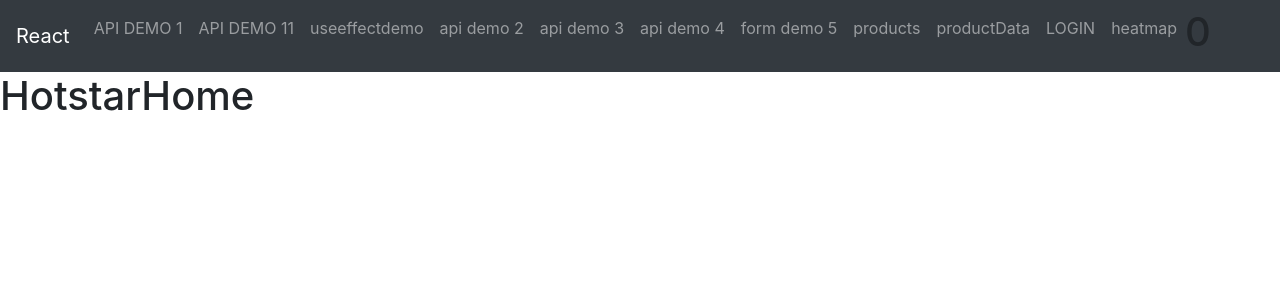
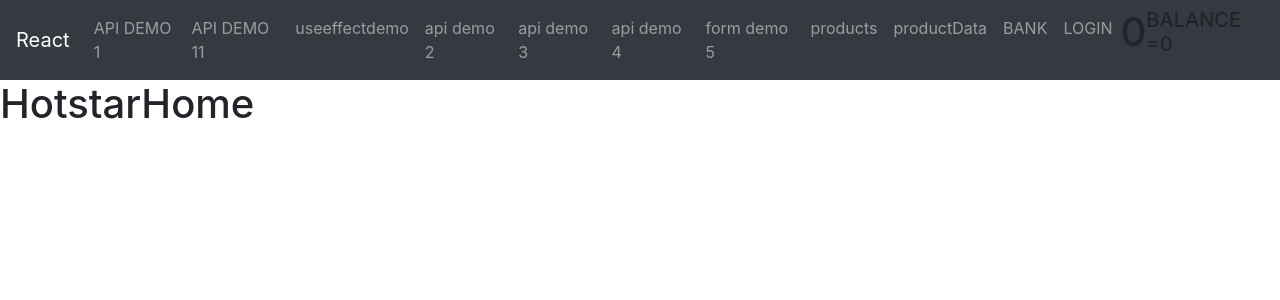
Before and after one commit to samirvithlani/lerning25ft_mern, a React (Vite) app: page / in a window 1280 px wide. Shown: the top 300 px of the page. Built offline with nearby package versions, Linux system fonts and the light colour scheme.

Commit message:
deposit withdraw

```diff
--- a/src/App.jsx
+++ b/src/App.jsx
@@ -48,6 +48,7 @@ import ProtectedRoutes from './hooks/ProtectedRoutes.jsx'
 import { ApiDemo4 } from './components/api/ApiDemo4.jsx'
 import { ReduxProductDataList } from './components/ReduxProductList.jsx'
 import HeatMapOverImage from './components/HeatMapOverImage.jsx'
+import { BankComponent } from './components/BankComponent.jsx'
 
 
 
@@ -88,7 +89,7 @@ function App() {
           <Route path='/updateuser/:id' element = {<UpdateUser/>}></Route>
           <Route path="/products" element = {<Products/>}></Route>
           <Route path='/productData' element = {<ReduxProductDataList/>}></Route>
-          <Route path='/heatmap' element ={<HeatMapOverImage/>}></Route>
+          <Route path='/bankcomp' element = {<BankComponent/>}></Route>
         </Route>
 
         <Route path='/login' element = {<Login/>}></Route>
--- /dev/null
+++ b/src/components/BankComponent.jsx
@@ -0,0 +1,26 @@
+import React, { useState } from 'react'
+import { useDispatch } from 'react-redux'
+import { depositAction } from '../redux/BankSlice'
+
+export const BankComponent = () => {
+
+    const [depositAmount, setdepositAmount] = useState(0)
+    const dispatch = useDispatch()
+
+    const depositHandler = ()=>{
+        console.log(depositAmount)
+        //dispatch(depositAction(depositAmount))
+        dispatch(depositAction(parseInt(depositAmount)))
+    }
+
+  return (
+    <div style={{textAlign:"center", marginTop:"20px"}}>
+        <h1>BankComponent</h1>
+        <div>
+            <label>DEPOSIT</label>
+            <input type='text' onChange={(event)=>{setdepositAmount(event.target.value)}}></input>
+            <button onClick={()=>{depositHandler()}} className='btn btn-primary'>DEPOSIT</button>
+        </div>
+    </div>
+  )
+}
--- a/src/components/Navbar.jsx
+++ b/src/components/Navbar.jsx
@@ -9,6 +9,8 @@ export const Navbar = (props) => {
   //state.reducerName.objectname
   const cart = useSelector((state)=>state.cart.cart)
   console.log("state....",cart)
+  //const bank = useSelector((state)=>state.bank.balance)
+  const bank = useSelector((state)=>state.bank) //{amount:100000}
   return (
     <div>
       <nav class="navbar navbar-expand-lg navbar-dark bg-dark">
@@ -151,20 +153,24 @@ export const Navbar = (props) => {
             </li>
 
             <li class="nav-item">
+              <Link class="nav-link" to="/bankcomp">
+              BANK
+              </Link>
+            </li>
+
+            <li class="nav-item">
               <Link class="nav-link" to="/login">
               LOGIN
               </Link>
             </li>
 
-            <li class="nav-item">
-              <Link class="nav-link" to="/heatmap">
-              heatmap
-              </Link>
-            </li>
 
 
             <li class="nav-item">
               <h1 style={{color:"vlue"}}>{cart.length}</h1>
+            </li>
+            <li class="nav-item">
+              <h5 style={{color:"vlue"}}>BALANCE ={bank.balance}</h5>
             </li>
           </ul>
         </div>
--- /dev/null
+++ b/src/redux/BankSlice.jsx
@@ -0,0 +1,25 @@
+import { createSlice } from "@reduxjs/toolkit";
+
+export const bankSlice = createSlice({
+    name:"bank",
+    initialState:{
+        balance:0
+    },
+    reducers:{
+        //actions
+        //state --> initialSTate
+        //action --> type,payload
+        depositAction:(state,action)=>{
+            state.balance = state.balance + action.payload;
+        },
+
+    }
+})
+
+//action
+//reducer
+
+//depositAction --> bankComponent
+export const {depositAction} = bankSlice.actions
+//store...
+export default bankSlice.reducer
--- a/src/store.js
+++ b/src/store.js
@@ -1,8 +1,10 @@
 import { configureStore } from "@reduxjs/toolkit";
 import cartReducer from "./redux/CartSlice"
+import bankReducer from "./redux/BankSlice"
 
 export const store = configureStore({
     reducer:{
-        cart:cartReducer
+        cart:cartReducer,
+        bank:bankReducer
     }
 })
```
